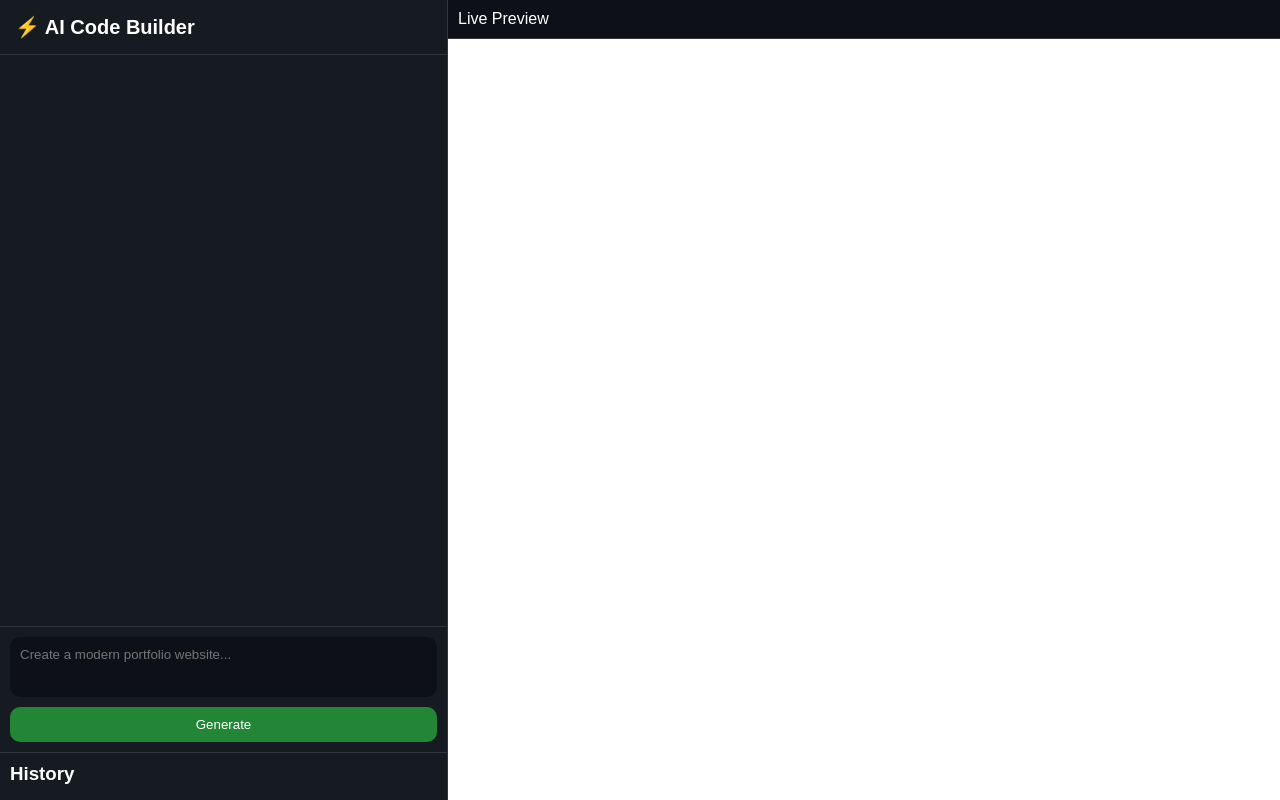
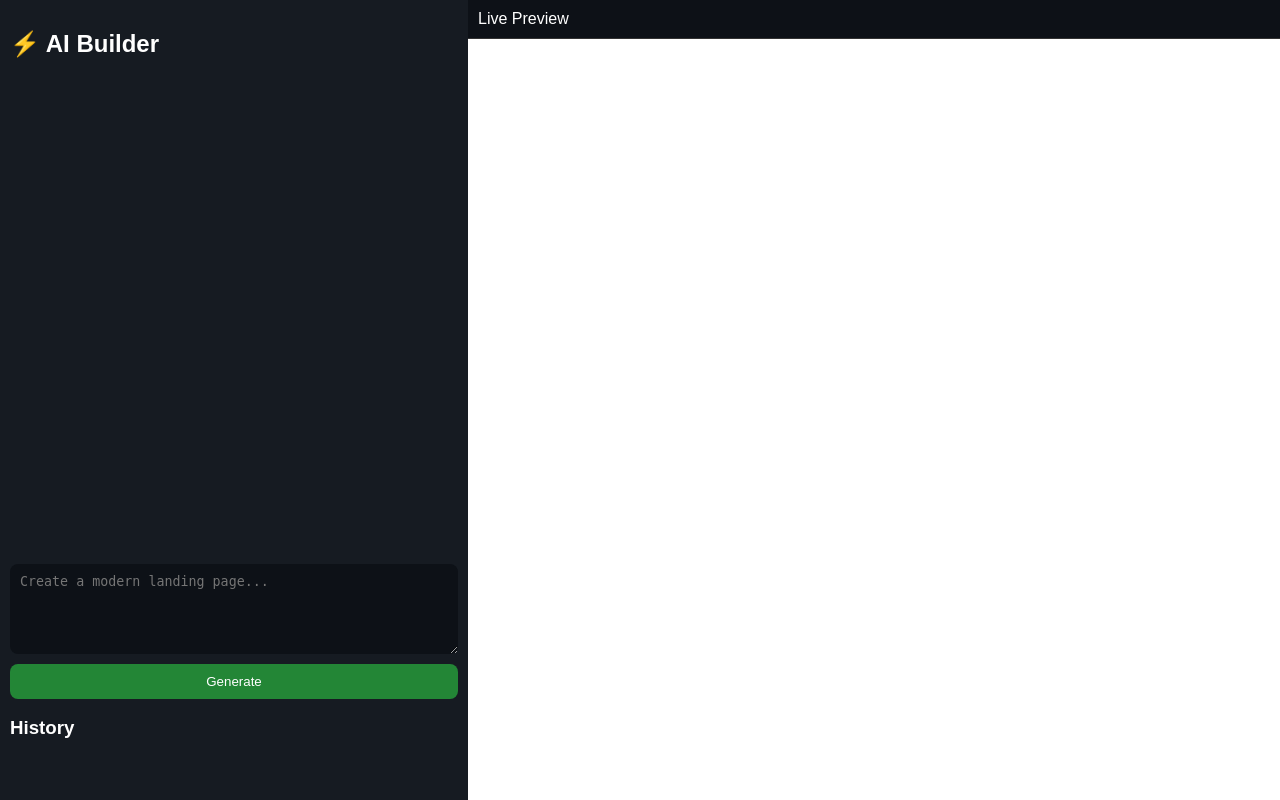
Before and after one commit to Fyyrerde4xhsj/Ads, a PHP site: page / in a window 1280 px wide. Run offline with PHP 8.4, Linux system fonts and the light colour scheme.

Commit message:
Add files via upload

```diff
--- a/index.html
+++ b/index.html
@@ -1,41 +1,35 @@
 <!DOCTYPE html>
 <html lang="en">
 <head>
-  <meta charset="UTF-8" />
-  <meta name="viewport" content="width=device-width, initial-scale=1.0"/>
-  <title>AI Code Builder</title>
-  <link rel="stylesheet" href="style.css" />
+<meta charset="UTF-8">
+<meta name="viewport" content="width=device-width, initial-scale=1.0">
+<title>AI Builder</title>
+<link rel="stylesheet" href="style.css">
 </head>
 <body>
 
 <div class="app">
-  <!-- LEFT PANEL -->
-  <div class="left-panel">
 
-    <div class="header">⚡ AI Code Builder</div>
+  <div class="left">
+    <h2>⚡ AI Builder</h2>
 
-    <div class="chat" id="chat"></div>
+    <div id="chat"></div>
 
-    <div class="input-area">
-      <textarea id="prompt" placeholder="Create a modern portfolio website..."></textarea>
-      <button id="generate">Generate</button>
-    </div>
+    <textarea id="prompt" placeholder="Create a modern landing page..."></textarea>
+    <button onclick="generate()">Generate</button>
 
-    <div class="history">
-      <h3>History</h3>
-      <ul id="historyList"></ul>
-    </div>
-
+    <h3>History</h3>
+    <ul id="history"></ul>
   </div>
 
-  <!-- RIGHT PANEL -->
-  <div class="right-panel">
-    <div class="preview-header">
+  <div class="right">
+    <div class="top">
       Live Preview
-      <div id="loader" class="loader hidden"></div>
+      <span id="loading" class="hidden">⏳</span>
     </div>
-    <iframe id="preview"></iframe>
+    <iframe id="frame"></iframe>
   </div>
+
 </div>
 
 <script src="app.js"></script>
--- a/style.css
+++ b/style.css
@@ -1,160 +1,76 @@
-* {
-  margin: 0;
-  padding: 0;
-  box-sizing: border-box;
-  font-family: Arial, sans-serif;
-}
-
 body {
-  background: #0d1117;
-  color: #fff;
+  margin:0;
+  background:#0d1117;
+  color:#fff;
+  font-family:Arial;
 }
 
 .app {
-  display: flex;
-  height: 100vh;
+  display:flex;
+  height:100vh;
 }
 
-/* LEFT PANEL */
-.left-panel {
-  width: 35%;
-  background: #161b22;
-  display: flex;
-  flex-direction: column;
-  border-right: 1px solid #30363d;
+.left {
+  width:35%;
+  padding:10px;
+  background:#161b22;
+  display:flex;
+  flex-direction:column;
 }
 
-.header {
-  padding: 15px;
-  font-size: 20px;
-  font-weight: bold;
-  border-bottom: 1px solid #30363d;
-}
-
-.chat {
-  flex: 1;
-  overflow-y: auto;
-  padding: 10px;
-}
-
-.message {
-  margin-bottom: 10px;
-  padding: 10px;
-  border-radius: 10px;
-}
-
-.user {
-  background: #238636;
-  align-self: flex-end;
-}
-
-.ai {
-  background: #30363d;
-}
-
-.input-area {
-  display: flex;
-  flex-direction: column;
-  padding: 10px;
-  border-top: 1px solid #30363d;
+#chat {
+  flex:1;
+  overflow:auto;
 }
 
 textarea {
-  resize: none;
-  height: 60px;
-  padding: 10px;
-  border-radius: 10px;
-  border: none;
-  margin-bottom: 10px;
-  background: #0d1117;
-  color: #fff;
+  height:70px;
+  margin:10px 0;
+  background:#0d1117;
+  color:#fff;
+  border:none;
+  padding:10px;
+  border-radius:8px;
 }
 
 button {
-  padding: 10px;
-  border: none;
-  border-radius: 10px;
-  background: #238636;
-  color: white;
-  cursor: pointer;
-  transition: 0.3s;
+  padding:10px;
+  background:#238636;
+  border:none;
+  border-radius:8px;
+  color:white;
+  cursor:pointer;
 }
 
 button:hover {
-  background: #2ea043;
+  background:#2ea043;
 }
 
-.history {
-  border-top: 1px solid #30363d;
-  padding: 10px;
-  max-height: 150px;
-  overflow-y: auto;
+.right {
+  flex:1;
+  display:flex;
+  flex-direction:column;
 }
 
-.history h3 {
-  margin-bottom: 5px;
-}
-
-.history li {
-  cursor: pointer;
-  padding: 5px;
-  border-radius: 5px;
-}
-
-.history li:hover {
-  background: #30363d;
-}
-
-/* RIGHT PANEL */
-.right-panel {
-  flex: 1;
-  display: flex;
-  flex-direction: column;
-}
-
-.preview-header {
-  padding: 10px;
-  border-bottom: 1px solid #30363d;
-  display: flex;
-  justify-content: space-between;
-  align-items: center;
+.top {
+  padding:10px;
+  border-bottom:1px solid #333;
 }
 
 iframe {
-  flex: 1;
-  width: 100%;
-  border: none;
-  background: white;
+  flex:1;
+  border:none;
+  background:white;
 }
 
-/* LOADER */
-.loader {
-  width: 20px;
-  height: 20px;
-  border: 3px solid #999;
-  border-top: 3px solid #fff;
-  border-radius: 50%;
-  animation: spin 1s linear infinite;
+.hidden { display:none; }
+
+li {
+  cursor:pointer;
+  margin:5px 0;
 }
 
-.hidden {
-  display: none;
+@media(max-width:768px){
+  .app { flex-direction:column; }
+  .left { width:100%; height:50%; }
 }
-
-@keyframes spin {
-  100% { transform: rotate(360deg); }
-}
-
-/* MOBILE */
-@media(max-width: 768px) {
-  .app {
-    flex-direction: column;
-  }
-  .left-panel {
-    width: 100%;
-    height: 50%;
-  }
-  .right-panel {
-    height: 50%;
-  }
-}
```
Also changed, not shown: server.js (+68 -93 lines).
